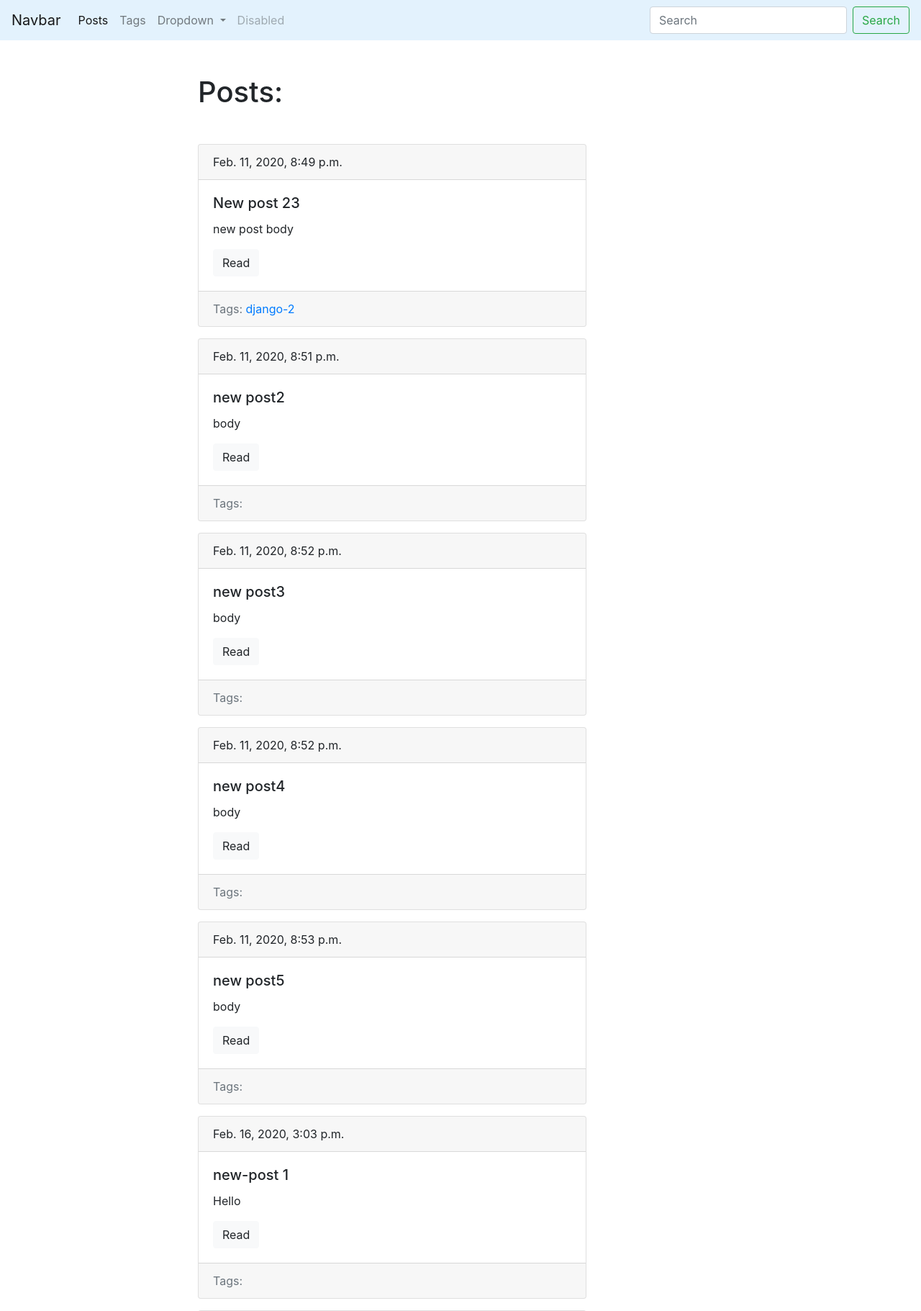
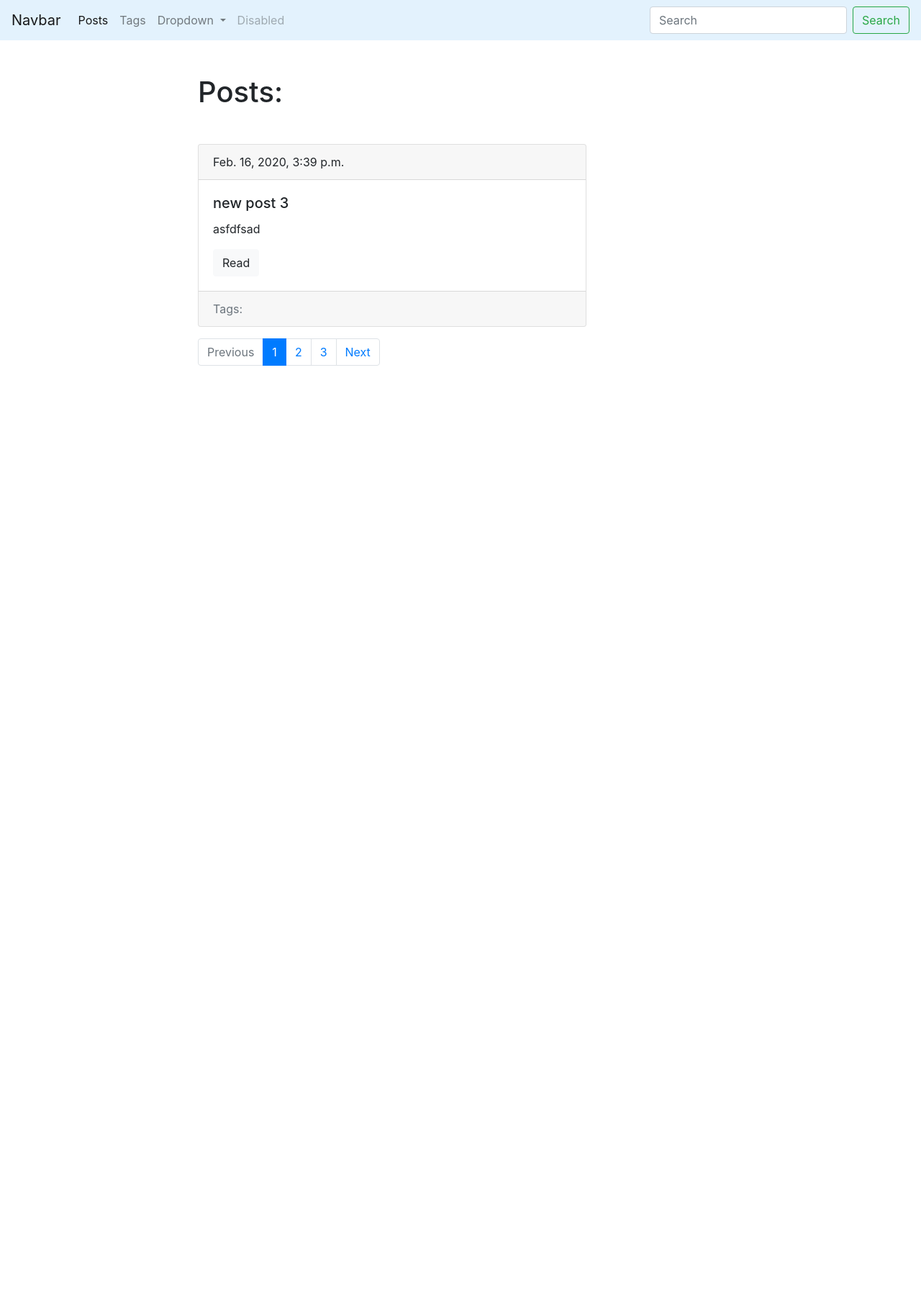
Before and after one commit to pycharmtesting11/pet_project1, a Django app: page /blog/ in a window 1280 px wide. Shown: the top 1821 px of the page at 72% size. After the commit the page ends 508 px from the top, so only its background shows below. Run offline with Django 3.2, Linux system fonts and the light colour scheme; data comes from the database, SQL or seed files in the repository; both versions use the stored data as it was after the commit; some libraries are stand-ins or nearby versions.

Commit message:
Add new block

```diff
--- a/blogengine/blog/models.py
+++ b/blogengine/blog/models.py
@@ -33,6 +33,9 @@
     def __str__(self):
         return '{}'.format(self.title)
 
+    class Meta:
+        ordering = ['-date_pub']
+
 
 class Tag(models.Model):
     title = models.CharField(max_length=50)
@@ -49,3 +52,6 @@
 
     def __str__(self):
         return '{}'.format(self.title)
+
+    class Meta:
+        ordering = ['title']
--- a/blogengine/blog/templates/blog/index.html
+++ b/blogengine/blog/templates/blog/index.html
@@ -6,7 +6,7 @@
 
 {% block content %}
     <h1 class="mb-5">Posts:</h1>
-    {% for post in posts %}
+    {% for post in page_object.object_list %}
         <p>
             {% include 'blog/includes/post_card_template.html' %}
         </p>
--- a/blogengine/blog/views.py
+++ b/blogengine/blog/views.py
@@ -8,11 +8,36 @@
 from .utils import *
 from .forms import TagForm, PostForm
 from django.contrib.auth.mixins import LoginRequiredMixin
+from django.core.paginator import Paginator
 
 
 def posts_list(request):
     posts = Post.objects.all()
-    return render(request, 'blog/index.html', context={'posts': posts})
+    paginator = Paginator(posts, 1)
+
+    page_number = request.GET.get('page', 1)
+    page = paginator.get_page(page_number)
+
+    is_paginated = page.has_other_pages()
+
+    if page.has_previous():
+        prev_url = '?page={}'.format(page.previous_page_number())
+    else:
+        prev_url = ''
+
+    if page.has_next():
+        next_url = '?page={}'.format(page.next_page_number())
+    else:
+        next_url = ''
+
+    context = {
+        'page_object': page,
+        'is_paginated': is_paginated,
+        'next_url': next_url,
+        'prev_url': prev_url,
+    }
+
+    return render(request, 'blog/index.html', context=context)
 
 
 class PostDetail(ObjectDetailMixin, View):
--- a/blogengine/templates/base.html
+++ b/blogengine/templates/base.html
@@ -57,6 +57,36 @@
                 {% block content %}
                     text
                 {% endblock %}
+
+                {% if is_paginated %}
+
+                    <nav aria-label="...">
+                      <ul class="pagination">
+                        <li class="page-item {% if not prev_url %} disabled {% endif %}">
+                          <a class="page-link" href="{{ prev_url }}" tabindex="-1" aria-disabled="true">Previous</a>
+                        </li>
+
+                          {% for n in page_object.paginator.page_range %}
+
+                            {% if page_object.number == n %}
+                                <li class="page-item active" aria-current="page">
+                                    <a class="page-link" href="?page={{ n }}">{{ n }}<span class="sr-only">(current)</span></a>
+                                </li>
+                            {% elif n > page_object.number|add:-3 and n < page_object.number|add:3 %}
+
+                                <li class="page-item">
+                                    <a class="page-link" href="?page={{ n }}">{{ n }}</a>
+                                </li>
+                            {% endif %}
+                          {% endfor %}
+
+                        <li class="page-item {% if not next_url %} disabled {% endif %}">
+                          <a class="page-link" href="{{ next_url }}" tabindex="-1" aria-disabled="true">Next</a>
+                        </li>
+                      </ul>
+                    </nav>
+                {% endif %}
+
             </div>
         </div>
     </div>
```
Also changed, not shown: blogengine/db.sqlite3.
